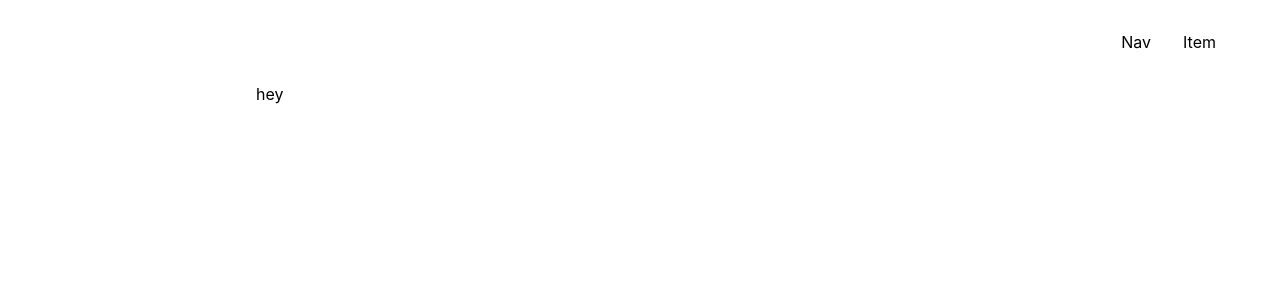
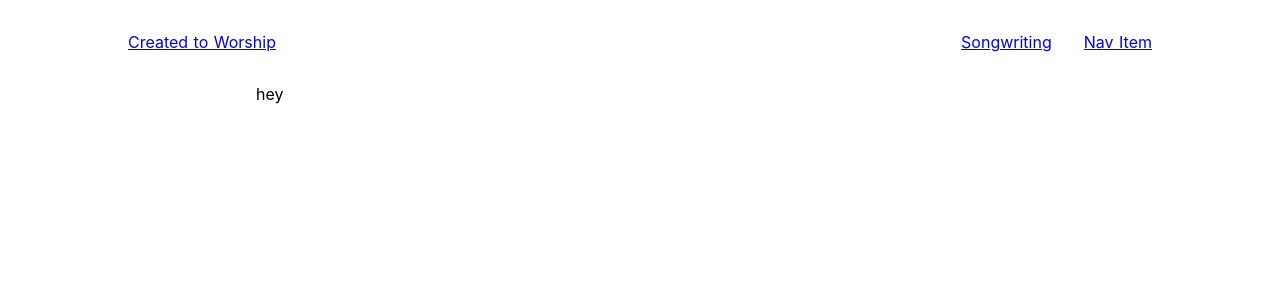
Before and after one commit to jamesahorne/created-to-worship, a Nuxt app in the folder frontend/: page / in a window 1280 px wide. Shown: the top 300 px of the page. Built offline with nearby package versions, Linux system fonts and the light colour scheme.

Commit message:
♻️ Update AppHeader

```diff
--- a/frontend/components/AppHeader.vue
+++ b/frontend/components/AppHeader.vue
@@ -1,10 +1,19 @@
 <template>
-  <nav>
-    <ul>
-      <li>Nav</li>
-      <li>Item</li>
-    </ul>
-  </nav>
+  <header class="header">
+    <div class="logo">
+      <nuxt-link class="logo__link" to="/">Created to Worship</nuxt-link>
+    </div>
+    <nav class="nav">
+      <ul class="nav__list">
+        <li class="nav__item">
+          <nuxt-link class="nav__link" to="/songwriting">Songwriting</nuxt-link>
+        </li>
+        <li class="nav__item">
+          <nuxt-link class="nav__link" to="/">Nav Item</nuxt-link>
+        </li>
+      </ul>
+    </nav>
+  </header>
 </template>
 
 <script>
@@ -14,19 +23,24 @@ export default {
 </script>
 
 <style scoped>
-nav {
-  padding: 2rem 4rem;
+.header {
+  display: flex;
+  justify-content: space-between;
+  padding: 2rem 0;
+  max-width: 64rem;
+  margin: 0 auto;
 }
-ul {
+
+.nav__list {
   display: flex;
   justify-content: flex-end;
 }
 
-li {
+.nav__item {
   display: block;
   margin-right: 2rem;
 }
-li:last-child {
+.nav__item:last-child {
   margin-right: 0;
 }
 </style>
```
